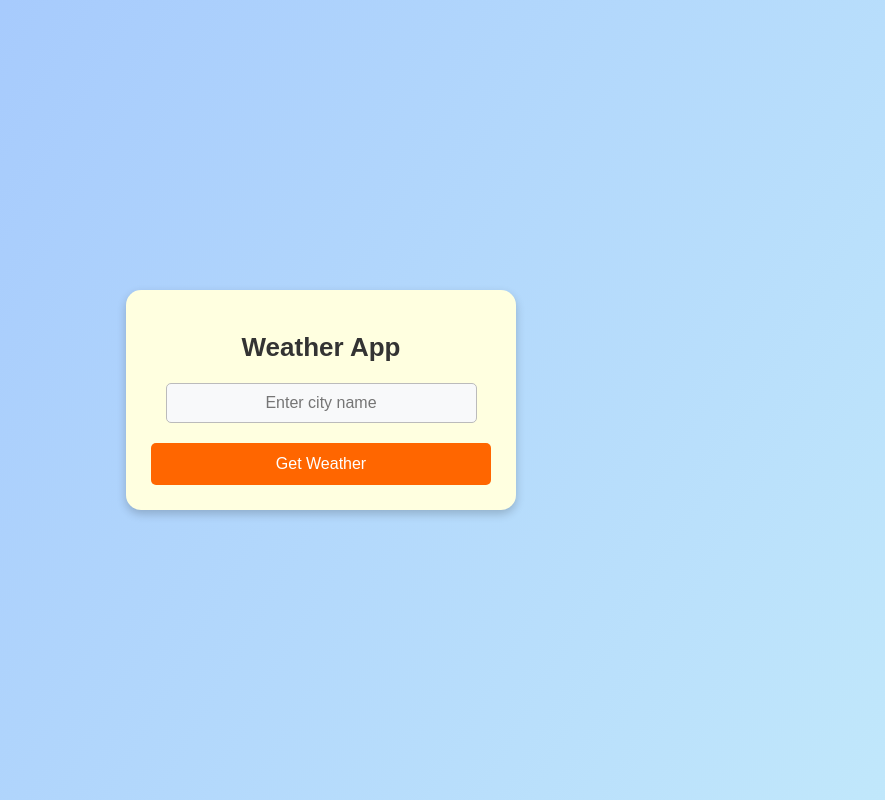
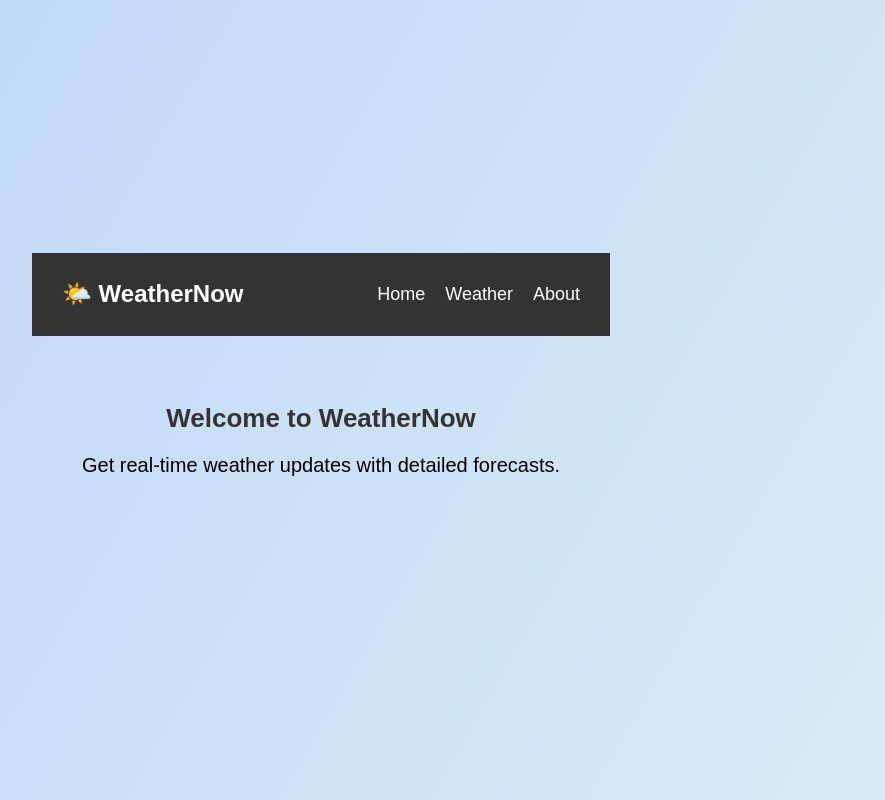
Before and after one commit to SonaliP11/weather-app, a React (Create React App) app: page / in a window 1280 px wide. Shown: the whole page, without its empty margins (319-1204 px from the left). Built offline with nearby package versions, Linux system fonts and the light colour scheme; no server answers.

Commit message:
Refactor weather app to use React Router for navigation and improve styling with a new navbar

```diff
--- a/src/App.css
+++ b/src/App.css
@@ -2,12 +2,58 @@
 body {
   font-family: "Poppins", sans-serif;
   text-align: center;
-  background: linear-gradient(120deg, #a1c4fd, #c2e9fb);
+  background: linear-gradient(120deg, #bdd5fa, #d9ecf5);
   min-height: 100vh;
   display: flex;
   justify-content: center;
   align-items: center;
   margin: 0;
+}
+
+/* Main navbar */
+
+.app {
+  text-align: center;
+}
+
+.navbar {
+  display: flex;
+  justify-content: space-between;
+  align-items: center;
+  background-color: #333;
+  padding: 15px 30px;
+  color: white;
+}
+
+.logo {
+  font-size: 24px;
+  font-weight: bold;
+}
+
+.nav-links {
+  list-style: none;
+  display: flex;
+  gap: 20px;
+}
+
+.nav-links li {
+  display: inline;
+}
+
+.nav-links a {
+  color: white;
+  text-decoration: none;
+  font-size: 18px;
+}
+
+.nav-links a:hover {
+  text-decoration: underline;
+}
+
+.home, .about {
+  padding: 50px;
+  color: black;
+  font-size: 20px;
 }
 
 /* Weather app container with better contrast */
@@ -19,6 +65,9 @@ body {
   width: 340px;
   text-align: center;
   color: #333;
+  margin-top: 20px;
+  margin-left: auto;
+  margin-right: auto;
 }
 
 /* Title */
--- a/src/App.js
+++ b/src/App.js
@@ -1,97 +1,45 @@
-import { useState, useEffect } from "react";
-import "./App.css"; // Import CSS file
+import React from "react";
+import { BrowserRouter as Router, Routes, Route, Link } from "react-router-dom";
+import WeatherApp from "./WeatherApp";
+import "./App.css";
 
-function App() {
-  const [city, setCity] = useState("");
-  const [weather, setWeather] = useState(null);
-  const [bgColor, setBgColor] = useState("");
+const App = () => {
+  return (
+    <Router>
+      <div className="app">
+        <nav className="navbar">
+          <div className="logo">
+            🌤️ WeatherNow
+          </div>
+          <ul className="nav-links">
+            <li><Link to="/">Home</Link></li>
+            <li><Link to="/weather">Weather</Link></li>
+            <li><Link to="/about">About</Link></li>
+          </ul>
+        </nav>
 
-  const API_KEY = process.env.REACT_APP_API_KEY;
+        <Routes>
+          <Route path="/" element={<Home />} />
+          <Route path="/weather" element={<WeatherApp />} />
+          <Route path="/about" element={<About />} />
+        </Routes>
+      </div>
+    </Router>
+  );
+};
 
-  const getWeather = async () => {
-    if (!city) return;
+const Home = () => (
+  <div className="home">
+    <h1>Welcome to WeatherNow</h1>
+    <p>Get real-time weather updates with detailed forecasts.</p>
+  </div>
+);
 
-    const url = `https://api.openweathermap.org/data/2.5/weather?q=${city.trim()}&appid=${API_KEY}&units=metric`;
-
-    try {
-      const response = await fetch(url);
-      const data = await response.json();
-
-      if (data.cod === 200) {
-        setWeather(data);
-        changeBackgroundColor(data.weather[0].main);
-      } else {
-        setWeather(null);
-        alert("City not found!");
-      }
-    } catch (error) {
-      console.error("Error fetching weather:", error);
-    }
-  };
-
-  const changeBackgroundColor = (condition) => {
-    console.log("Weather condition:", condition); // Debugging line
-    switch (condition.toLowerCase()) {
-      case "clear":
-        setBgColor("#87CEEB"); // Sky blue
-        break;
-      case "clouds":
-        setBgColor("#B0C4DE"); // Light steel blue
-        break;
-      case "rain":
-        setBgColor("#4682B4"); // Steel blue
-        break;
-      case "snow":
-        setBgColor("#FFFAFA"); // Snow white
-        break;
-      case "drizzle":
-        setBgColor("#5F9EA0"); // Cadet blue
-        break;
-      case "thunderstorm":
-        setBgColor("#2F4F4F"); // Dark slate gray
-        break;
-      default:
-        setBgColor("#D3D3D3"); // Light gray
-        break;
-    }
-  };
-
-  useEffect(() => {
-    console.log("Background color changed to:", bgColor); // Debugging line
-    document.body.style.backgroundColor = bgColor;
-  }, [bgColor]);
-
-  return (
-    <div className="container">
-      <h1>Weather App</h1>
-      <input
-        type="text"
-        placeholder="Enter city name"
-        value={city}
-        onChange={(e) => setCity(e.target.value)}
-      />
-      <button onClick={getWeather}>Get Weather</button>
-
-      {weather && (
-        <div className="weather-info">
-          <h2>
-            {weather.name}, {weather.sys.country}
-          </h2>
-          <p>Temperature: {weather.main.temp}°C</p>
-          <p>Weather: {weather.weather[0].description}</p>
-          <p>Wind Speed: {weather.wind.speed} m/s</p>
-          <p>Humidity: {weather.main.humidity}%</p>
-          <div className="weather-icon-container">
-          <img
-            className="weather-icon"
-            src={`https://openweathermap.org/img/wn/${weather.weather[0].icon}@2x.png`}
-            alt="Weather Icon"
-          />
-          </div>
-        </div>
-      )}
-    </div>
-  );
-}
+const About = () => (
+  <div className="about">
+    <h1>About WeatherNow</h1>
+    <p>WeatherNow is a simple and user-friendly app for checking real-time weather.</p>
+  </div>
+);
 
 export default App;
--- /dev/null
+++ b/src/WeatherApp.js
@@ -0,0 +1,97 @@
+import { useState, useEffect } from "react";
+import "./App.css"; // Import CSS file
+
+function App() {
+  const [city, setCity] = useState("");
+  const [weather, setWeather] = useState(null);
+  const [bgColor, setBgColor] = useState("");
+
+  const API_KEY = process.env.REACT_APP_API_KEY;
+
+  const getWeather = async () => {
+    if (!city) return;
+
+    const url = `https://api.openweathermap.org/data/2.5/weather?q=${city.trim()}&appid=${API_KEY}&units=metric`;
+
+    try {
+      const response = await fetch(url);
+      const data = await response.json();
+
+      if (data.cod === 200) {
+        setWeather(data);
+        changeBackgroundColor(data.weather[0].main);
+      } else {
+        setWeather(null);
+        alert("City not found!");
+      }
+    } catch (error) {
+      console.error("Error fetching weather:", error);
+    }
+  };
+
+  const changeBackgroundColor = (condition) => {
+    console.log("Weather condition:", condition); // Debugging line
+    switch (condition.toLowerCase()) {
+      case "clear":
+        setBgColor("#87CEEB"); // Sky blue
+        break;
+      case "clouds":
+        setBgColor("#B0C4DE"); // Light steel blue
+        break;
+      case "rain":
+        setBgColor("#4682B4"); // Steel blue
+        break;
+      case "snow":
+        setBgColor("#FFFAFA"); // Snow white
+        break;
+      case "drizzle":
+        setBgColor("#5F9EA0"); // Cadet blue
+        break;
+      case "thunderstorm":
+        setBgColor("#2F4F4F"); // Dark slate gray
+        break;
+      default:
+        setBgColor("#D3D3D3"); // Light gray
+        break;
+    }
+  };
+
+  useEffect(() => {
+    console.log("Background color changed to:", bgColor); // Debugging line
+    document.body.style.backgroundColor = bgColor;
+  }, [bgColor]);
+
+  return (
+    <div className="container">
+      <h1>Weather App</h1>
+      <input
+        type="text"
+        placeholder="Enter city name"
+        value={city}
+        onChange={(e) => setCity(e.target.value)}
+      />
+      <button onClick={getWeather}>Get Weather</button>
+
+      {weather && (
+        <div className="weather-info">
+          <h2>
+            {weather.name}, {weather.sys.country}
+          </h2>
+          <p>Temperature: {weather.main.temp}°C</p>
+          <p>Weather: {weather.weather[0].description}</p>
+          <p>Wind Speed: {weather.wind.speed} m/s</p>
+          <p>Humidity: {weather.main.humidity}%</p>
+          <div className="weather-icon-container">
+          <img
+            className="weather-icon"
+            src={`https://openweathermap.org/img/wn/${weather.weather[0].icon}@2x.png`}
+            alt="Weather Icon"
+          />
+          </div>
+        </div>
+      )}
+    </div>
+  );
+}
+
+export default App;
```
